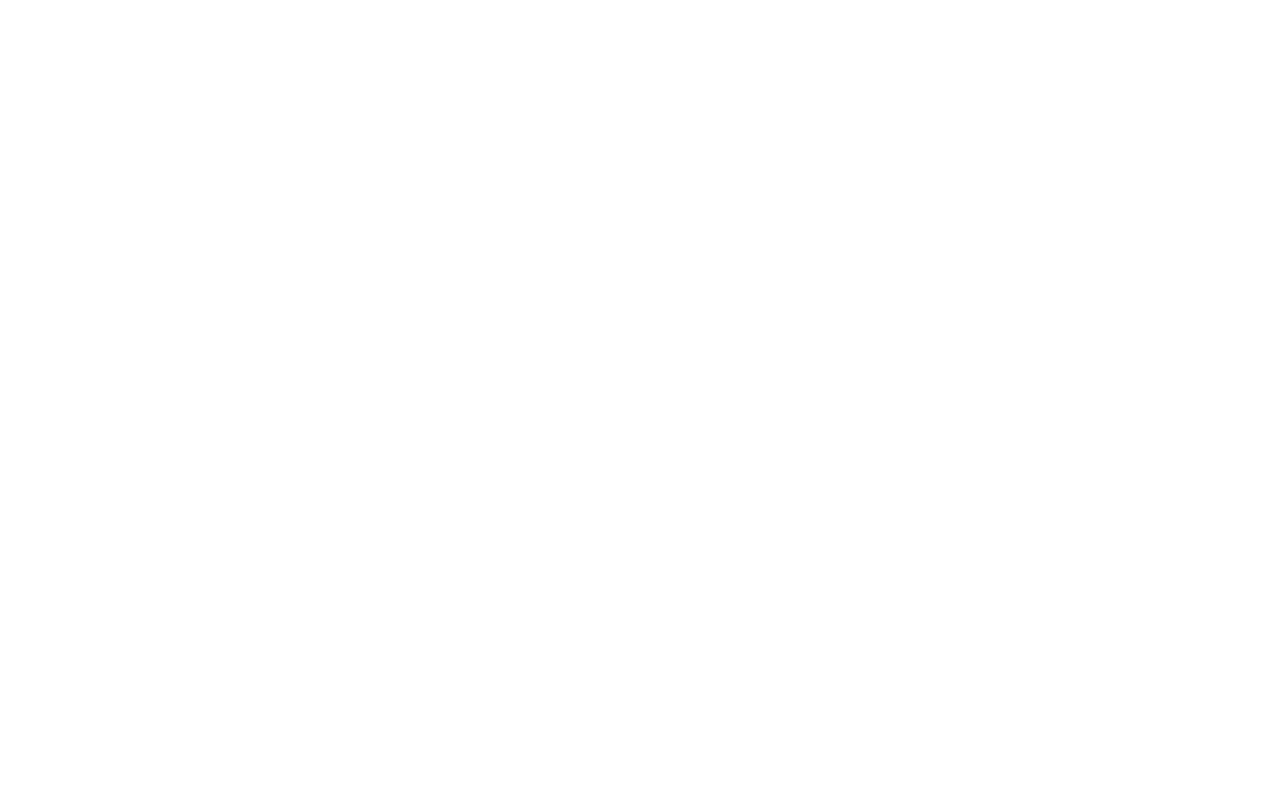
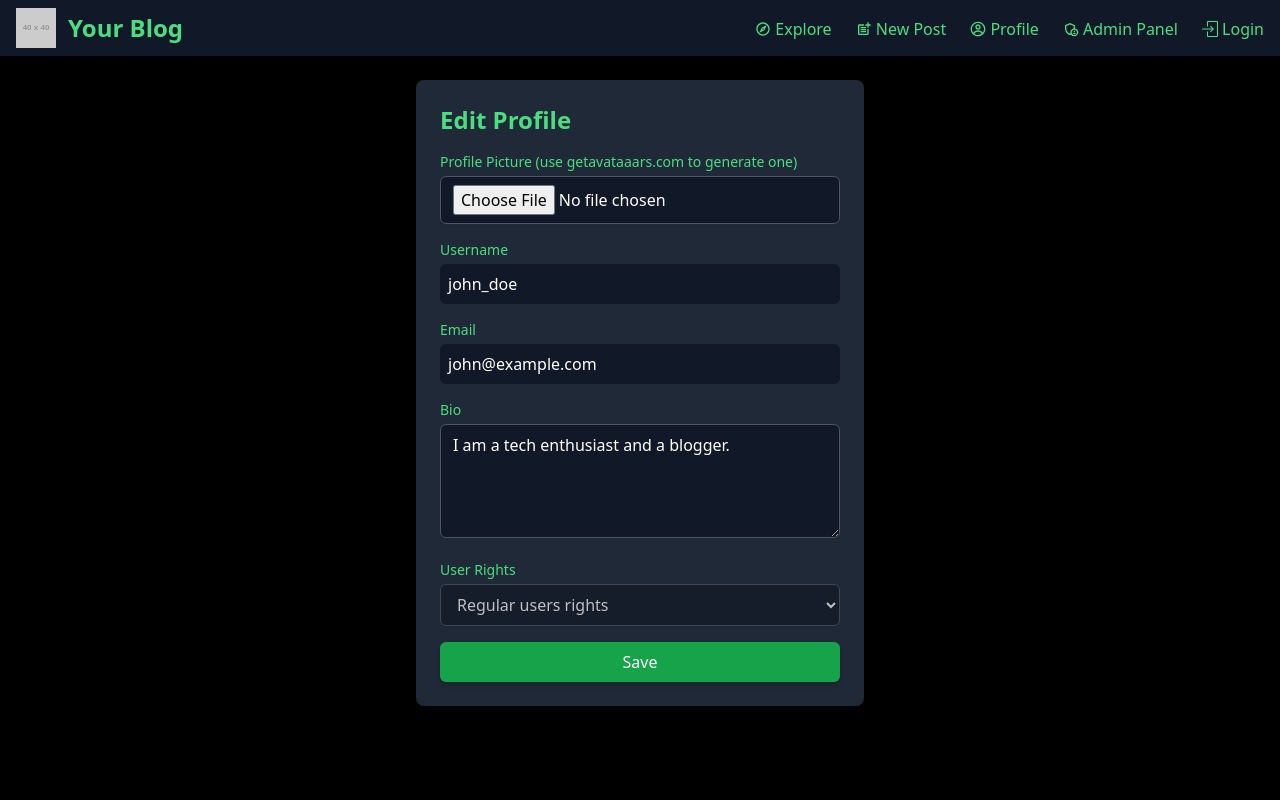
Before and after one commit to Julobulo/MERN-Blog-Platform-with-User-Authentication-and-Admin-Panel, a React (Vite) app in the folder frontend/: page /profile/edit in a window 1280 px wide. Before the commit this address had no page. Shown: the top 800 px of the page. Built offline with nearby package versions, Linux system fonts and the light colour scheme.

Commit message:
Updated Profile.jsx to be a profile view with edit button
I put an AuthorCard in Profile.jsx, created ProfileEdit.jsx (/profile/edit) and put an "edit" button in Profile.jsx
Also added user rights disabled input and an image upload field (the image is sent as base64)

```diff
--- a/frontend/src/App.jsx
+++ b/frontend/src/App.jsx
@@ -19,6 +19,7 @@
 import Login from "./components/Login";
 import Navbar from "./components/Navbar";
 import Profile from "./components/Profile";
+import ProfileEdit from "./components/ProfileEdit";
 import Signup from "./components/Signup";
 
 const App = () => {
@@ -52,6 +53,7 @@
         <Route path="/blog" element={[<Navbar />, <Explore />, <Footer />]} />
         <Route path="/login" element={<Login />} />
         <Route path="/profile" element={[<Navbar />, <Profile />, <Footer />]} />
+        <Route path="/profile/edit" element={[<Navbar />, <ProfileEdit />, <Footer />]} />
         <Route path="/signup" element={<Signup />} />
       </Routes>
     </main>
--- a/frontend/src/components/Profile.jsx
+++ b/frontend/src/components/Profile.jsx
@@ -1,76 +1,40 @@
-import React, { useState } from 'react';
-import { toast } from 'react-toastify';
+import React from "react";
+import { Link } from "react-router-dom";
+import AuthorCard from "./AuthorCard";
+
+// Sample data for testing
+const authorData = {
+    imgSrc: 'via.placeholder.com/64',
+    username: 'john_doe',
+    date: 'January 1, 2020',
+    bio: 'I am a tech enthusiast and a blogger. I write about AI, machine learning, and data science.'
+};
 
 const Profile = () => {
-    // Example user data
-    const userData = {
-        username: "john_doe",
-        email: "john@example.com",
-        bio: "I am a tech enthusiast and a blogger.",
-        isAdmin: true,
-    };
+    return (
 
-    const [bio, setBio] = useState(userData.bio);
-    const [message, setMessage] = useState("");
-
-    const handleBioChange = (event) => {
-        setBio(event.target.value);
-    };
-
-    const handleSave = async () => {
-        try {
-            const response = await fetch('http://localhost:5555/profile/update', {
-                method: 'POST',
-                headers: {
-                    'Content-Type': 'application/json'
-                },
-                body: JSON.stringify({ bio })
-            });
-
-            if (response.ok) {
-                setMessage("Bio updated successfully.");
-                toast.success('Bio updated successfully!');
-            } else {
-                setMessage("Failed to update bio.");
-                toast.error('Failed to update bio.');
-            }
-        } catch (error) {
-            setMessage("Error: " + error.message);
-            toast.error(`Error: ${error}`);
-        }
-    };
-
-    return (
         <div className="min-h-screen bg-black p-6 text-white">
-            <div className="max-w-md mx-auto bg-gray-800 p-6 rounded-lg shadow-lg">
+            <div className="max-w-3xl mx-auto bg-gray-800 p-6 rounded-lg shadow-lg">
                 <h2 className="text-2xl font-bold mb-4">Profile</h2>
-                <div className="mb-4">
-                    <label className="block text-sm font-medium mb-1">Username</label>
-                    <p className="bg-gray-900 p-2 rounded-md">{userData.username}</p>
+                <AuthorCard
+                    imgSrc={authorData.imgSrc}
+                    username={authorData.username}
+                    date={authorData.date}
+                    bio={authorData.bio}
+                    isAdmin={true}
+                />
+                <div className="text-center mt-5">
+                    <Link to={'/profile/edit'}>
+                        <button
+                            className="bg-green-500 text-white py-2 px-4 rounded-md shadow-md hover:bg-green-600 focus:outline-none focus:ring-2 focus:ring-offset-2 focus:ring-green-500"
+                        >
+                            Edit Profile
+                        </button>
+                    </Link>
                 </div>
-                <div className="mb-4">
-                    <label className="block text-sm font-medium mb-1">Email</label>
-                    <p className="bg-gray-900 p-2 rounded-md">{userData.email}</p>
-                </div>
-                <div className="mb-4">
-                    <label htmlFor="bio" className="block text-sm font-medium mb-1">Bio</label>
-                    <textarea
-                        id="bio"
-                        value={bio}
-                        onChange={handleBioChange}
-                        className="w-full px-3 py-2 border border-gray-600 rounded-md shadow-sm focus:outline-none focus:ring-blue-500 focus:border-blue-500 bg-gray-900 text-white"
-                        rows="4"
-                    />
-                </div>
-                <button
-                    onClick={handleSave}
-                    className="w-full bg-green-600 text-white py-2 px-4 rounded-md shadow-md hover:bg-green-700 focus:outline-none focus:ring-2 focus:ring-offset-2 focus:ring-green-500"
-                >
-                    Save
-                </button>
             </div>
         </div>
-    );
-};
+    )
+}
 
-export default Profile;
+export default Profile
--- /dev/null
+++ b/frontend/src/components/ProfileEdit.jsx
@@ -0,0 +1,122 @@
+import React, { useState } from 'react';
+import { toast } from 'react-toastify';
+
+const ProfileEdit = () => {
+    // Example user data
+    const userData = {
+        profilePicture: "https://via.placeholder.com/150", // Default profile picture
+        username: "john_doe",
+        email: "john@example.com",
+        bio: "I am a tech enthusiast and a blogger.",
+        isAdmin: false,
+    };
+
+    const [bio, setBio] = useState(userData.bio);
+    const [message, setMessage] = useState("");
+    const [profilePicture, setProfilePicture] = useState(userData.profilePicture); // State for profile picture
+
+    const handleBioChange = (event) => {
+        setBio(event.target.value);
+    };
+
+    const handleProfilePictureChange = (event) => {
+        const file = event.target.files[0];
+        const maxSize = 1 * 1024 * 1024; // 1MB
+
+        if (file) {
+            if (!file.type.startsWith('image/')) {
+                setProfilePicture();
+                toast.error('Please upload an image file.');
+                return;
+            }
+            if (file.size > maxSize) {
+                setProfilePicture();
+                toast.error('File size exceeds 1MB.');
+                return;
+            }
+
+            const reader = new FileReader();
+            reader.onloadend = () => setProfilePicture(reader.result);
+            reader.readAsDataURL(file);
+        }
+    };
+
+    const handleSave = async () => {
+        try {
+            const response = await fetch('http://localhost:5555/profile/update', {
+                method: 'POST',
+                headers: {
+                    'Content-Type': 'application/json'
+                },
+                body: JSON.stringify({ bio,  })
+            });
+
+            if (response.ok) {
+                setMessage("Profile updated successfully.");
+                toast.success('Profile updated successfully!');
+            } else {
+                setMessage("Failed to update profile.");
+                toast.error('Failed to update profile.');
+            }
+        } catch (error) {
+            setMessage("Error: " + error.message);
+            toast.error(`Error: ${error}`);
+        }
+    };
+
+    return (
+        <div className="min-h-screen bg-black p-6 text-green-400">
+            <div className="max-w-md mx-auto bg-gray-800 p-6 rounded-lg shadow-lg">
+                <h2 className="text-2xl font-bold mb-4">Edit Profile</h2>
+                <div className="mb-4">
+                    <label htmlFor="profilePicture" className="block text-sm font-medium mb-1">Profile Picture (use getavataaars.com to generate one)</label>
+                    <input
+                        id="profilePicture"
+                        type="file"
+                        accept="image/*"
+                        onChange={handleProfilePictureChange}
+                        className="w-full px-3 py-2 border border-gray-600 rounded-md shadow-sm focus:outline-none focus:ring-2 focus:ring-offset-2 focus:ring-green-500 bg-gray-900 text-white"
+                    />
+                </div>
+                <div className="mb-4">
+                    <label className="block text-sm font-medium mb-1">Username</label>
+                    <p className="bg-gray-900 p-2 rounded-md text-white">{userData.username}</p>
+                </div>
+                <div className="mb-4">
+                    <label className="block text-sm font-medium mb-1">Email</label>
+                    <p className="bg-gray-900 p-2 rounded-md text-white">{userData.email}</p>
+                </div>
+                <div className="mb-4">
+                    <label htmlFor="bio" className="block text-sm font-medium mb-1">Bio</label>
+                    <textarea
+                        id="bio"
+                        value={bio}
+                        onChange={handleBioChange}
+                        className="min-h-10 w-full px-3 py-2 border border-gray-600 rounded-md shadow-sm focus:outline-none focus:ring-green-500 focus:border-green-500 bg-gray-900 text-white"
+                        rows="4"
+                    />
+                </div>
+                <div className="mb-4">
+                    <label htmlFor="userRights" className="block text-sm font-medium mb-1">User Rights</label>
+                    <select
+                        disabled
+                        id="userRights"
+                        value={userData.isAdmin ? "admin" : "regular"}
+                        className="w-full px-3 py-2 border border-gray-600 rounded-md shadow-sm focus:outline-none focus:ring-green-500 focus:border-green-500 bg-gray-900 text-white"
+                    >
+                        <option value="regular">Regular users rights</option>
+                        <option value="admin">Administrator rights</option>
+                    </select>
+                </div>
+                <button
+                    onClick={handleSave}
+                    className="w-full bg-green-600 text-white py-2 px-4 rounded-md shadow-md hover:bg-green-700 focus:outline-none focus:ring-2 focus:ring-offset-2 focus:ring-green-500"
+                >
+                    Save
+                </button>
+            </div>
+        </div>
+    );
+};
+
+export default ProfileEdit;
```
